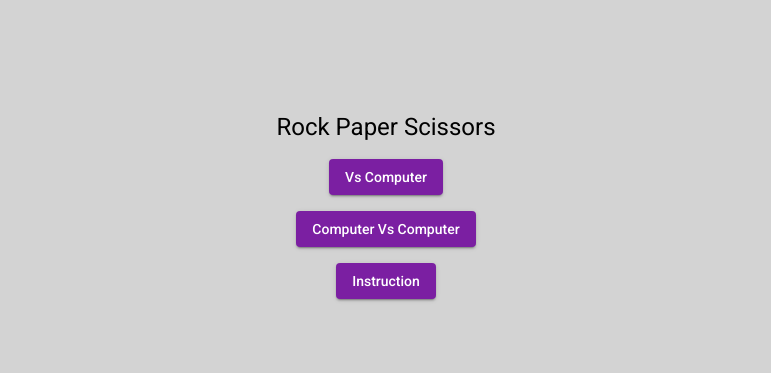
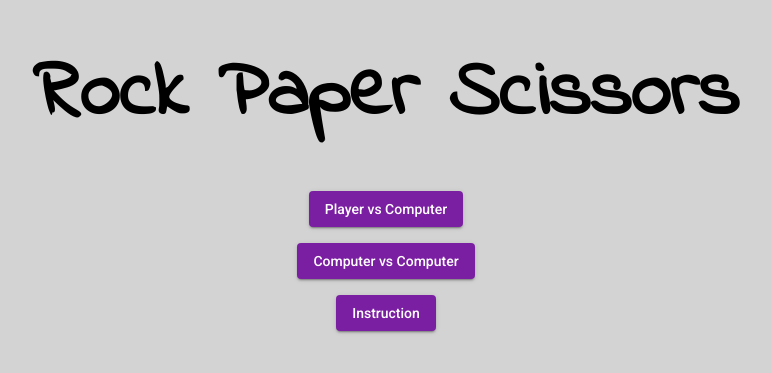
Before and after one commit to ratul0/rockpaperscissors, an Angular app: page /home in a window 1280 px wide. Shown: the part 195-568 px from the top of the page, without its empty margins (254-1025 px from the left). Built offline with nearby package versions, Linux system fonts and the light colour scheme.

Commit message:
Add design for homepage

```diff
--- a/src/app/app.module.ts
+++ b/src/app/app.module.ts
@@ -12,7 +12,7 @@ import { ComputerVsComputerComponent } from './pages/computer-vs-computer/comput
 import { InstructionComponent } from './components/instruction/instruction.component';
 import { HeaderComponent } from './components/header/header.component';
 import { CalculateResultInterfaceToken } from './services/result/calculate-result.interface';
-import { RockPaperScissorStrategy } from './services/result/rock-paper-scissor.strategy';
+import { RockPaperScissorsStrategy } from './services/result/rock-paper-scissor.strategy';
 import { PlayingCardComponent } from './components/playing-card/playing-card.component';
 
 @NgModule({
@@ -35,7 +35,7 @@ import { PlayingCardComponent } from './components/playing-card/playing-card.com
   providers: [
     {
       provide: CalculateResultInterfaceToken,
-      useClass: RockPaperScissorStrategy,
+      useClass: RockPaperScissorsStrategy,
     },
   ],
   bootstrap: [AppComponent],
--- a/src/app/components/playing-card/playing-card.component.html
+++ b/src/app/components/playing-card/playing-card.component.html
@@ -13,9 +13,9 @@
     alt="Paper image"
   />
   <img
-    *ngIf="isScissor"
+    *ngIf="isScissors"
     [ngClass]="{ active: isActive }"
     src="assets/scissor.svg"
-    alt="Scissor image"
+    alt="Scissors image"
   />
 </div>
--- a/src/app/components/playing-card/playing-card.component.ts
+++ b/src/app/components/playing-card/playing-card.component.ts
@@ -23,7 +23,7 @@ export class PlayingCardComponent {
     return this.type === Options.ROCK;
   }
 
-  public get isScissor(): boolean {
+  public get isScissors(): boolean {
     return this.type === Options.SCISSOR;
   }
 }
--- a/src/app/pages/home/home.component.html
+++ b/src/app/pages/home/home.component.html
@@ -6,14 +6,14 @@
       color="primary"
       (click)="goToPlayerVsComputerPage()"
     >
-      Vs Computer
+      Player vs Computer
     </button>
     <button
       mat-raised-button
       color="primary"
       (click)="goToComputerVsComputerPage()"
     >
-      Computer Vs Computer
+      Computer vs Computer
     </button>
     <button mat-raised-button color="primary" (click)="openInstructionDialog()">
       Instruction
--- a/src/app/pages/home/home.component.scss
+++ b/src/app/pages/home/home.component.scss
@@ -5,6 +5,7 @@
   justify-content: center;
   height: 100vh;
   background-color: lightgray;
+  gap: 4rem;
 }
 .actions {
   display: flex;
@@ -13,3 +14,13 @@
   align-items: center;
   justify-content: center;
 }
+
+.title {
+  font-size: 2rem;
+  font-weight: bold;
+  font-family: "Indie Flower";
+
+  @media (min-width: 768px) {
+    font-size: 5rem;
+  }
+}
--- a/src/app/services/result/rock-paper-scissor.strategy.ts
+++ b/src/app/services/result/rock-paper-scissor.strategy.ts
@@ -6,7 +6,7 @@ import { CalculateResultInterface } from './calculate-result.interface';
 @Injectable({
   providedIn: 'root',
 })
-export class RockPaperScissorStrategy implements CalculateResultInterface {
+export class RockPaperScissorsStrategy implements CalculateResultInterface {
   calculateResult(result: Result): Result {
     if (result.player1 === Options.ROCK && result.player2 === Options.SCISSOR) {
       result.result = 'Player 1 wins';
```
